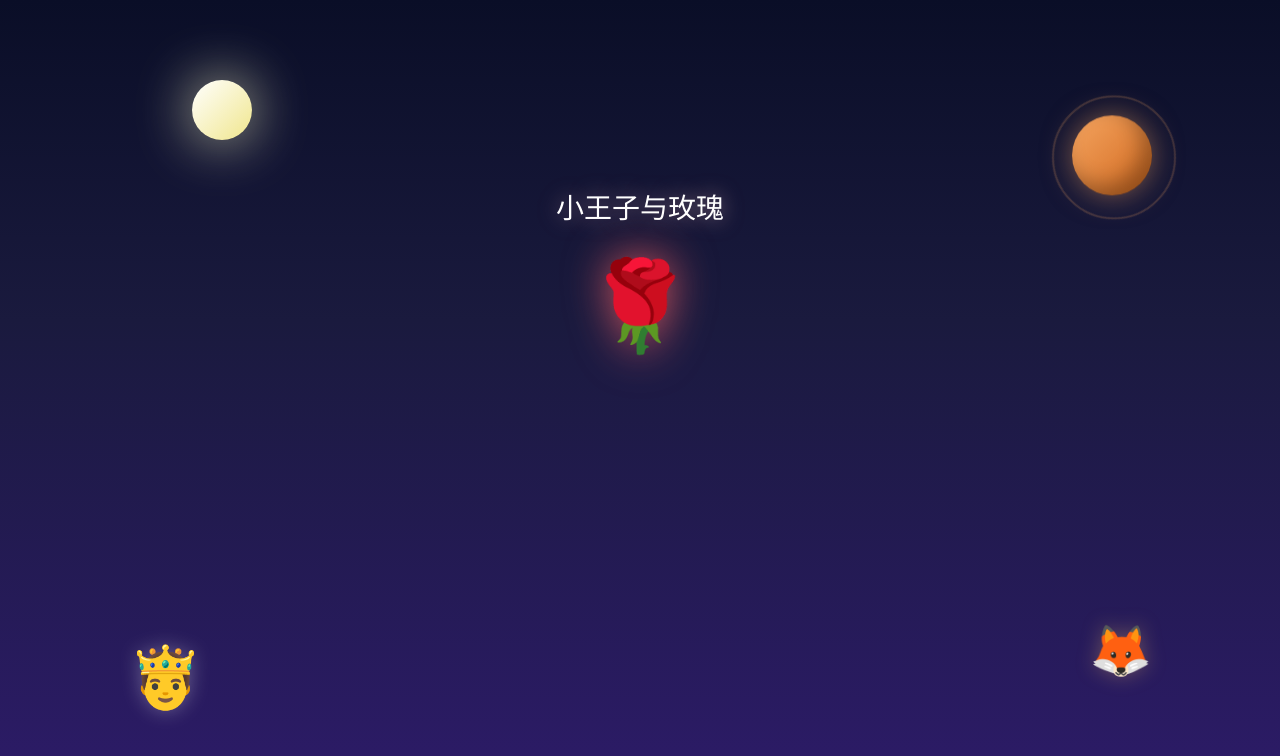
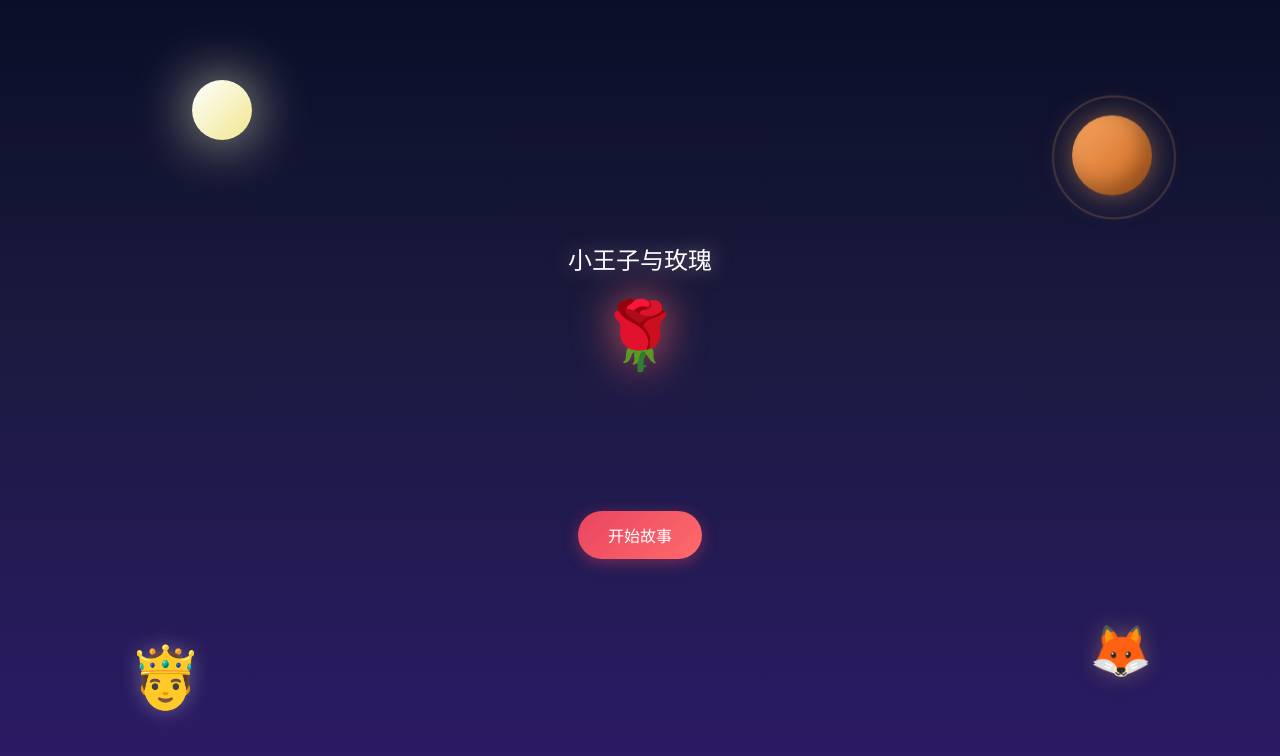
Before and after one commit to yimustar/little-prince, a plain HTML site: page index.html in a window 1280 px wide. Drawn offline with Linux system fonts and the light colour scheme.

Commit message:
Fix button visibility

```diff
--- a/index.html
+++ b/index.html
@@ -127,24 +127,23 @@
         }
 
         .title {
-            font-size: 28px;
-            margin-bottom: 30px;
+            font-size: 24px;
+            margin-bottom: 20px;
             text-shadow: 0 0 20px rgba(255, 200, 200, 0.5);
-            opacity: 0;
-            animation: fadeInUp 1s ease-out forwards;
+            opacity: 1;
         }
 
         .rose-container {
             position: relative;
-            width: 100px;
-            height: 100px;
-            margin-bottom: 30px;
+            width: 80px;
+            height: 80px;
+            margin-bottom: 20px;
             cursor: pointer;
         }
 
         .rose {
-            font-size: 80px;
-            line-height: 100px;
+            font-size: 60px;
+            line-height: 80px;
             animation: rosePulse 2s ease-in-out infinite;
             filter: drop-shadow(0 0 20px rgba(255, 100, 100, 0.8));
         }
@@ -156,10 +155,10 @@
 
         .story-text {
             max-width: 350px;
-            font-size: 16px;
-            line-height: 2;
+            font-size: 15px;
+            line-height: 1.8;
             color: #e0e0e0;
-            min-height: 120px;
+            min-height: 80px;
         }
 
         .story-text .line {
@@ -176,19 +175,20 @@
         }
 
         .quote {
-            margin-top: 30px;
-            font-size: 14px;
+            margin-top: 15px;
+            font-size: 13px;
             color: #ffaaaa;
             font-style: italic;
             opacity: 0;
         }
 
         .quote.show {
+            opacity: 1;
             animation: fadeInUp 1s ease-out forwards;
         }
 
         .btn {
-            margin-top: 30px;
+            margin-top: 20px;
             padding: 12px 30px;
             background: linear-gradient(135deg, #e94560, #ff6b6b);
             border: none;
@@ -198,11 +198,7 @@
             cursor: pointer;
             box-shadow: 0 4px 15px rgba(233, 69, 96, 0.4);
             transition: all 0.3s;
-            opacity: 0;
-        }
-
-        .btn.show {
-            animation: fadeInUp 1s ease-out forwards;
+            opacity: 1;
         }
 
         .btn:hover {
@@ -389,7 +385,7 @@
         }
 
         // 初始化
-        document.getElementById('btn').classList.add('show');
+        console.log('页面加载完成');
     </script>
 </body>
 </html>
```
